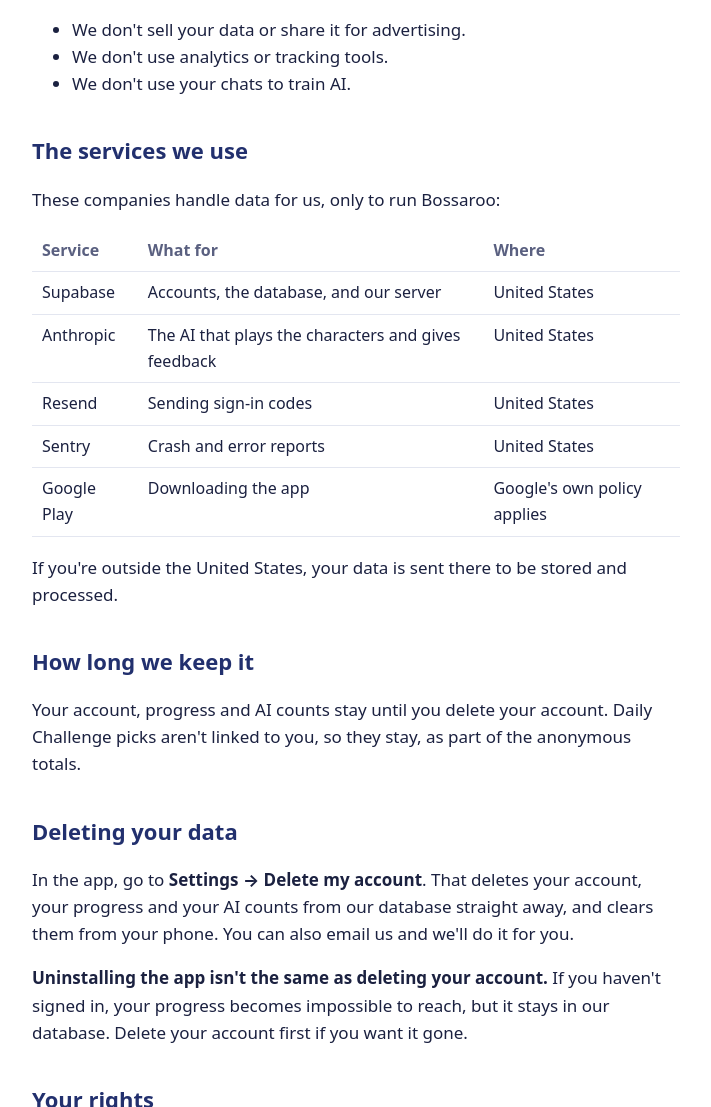
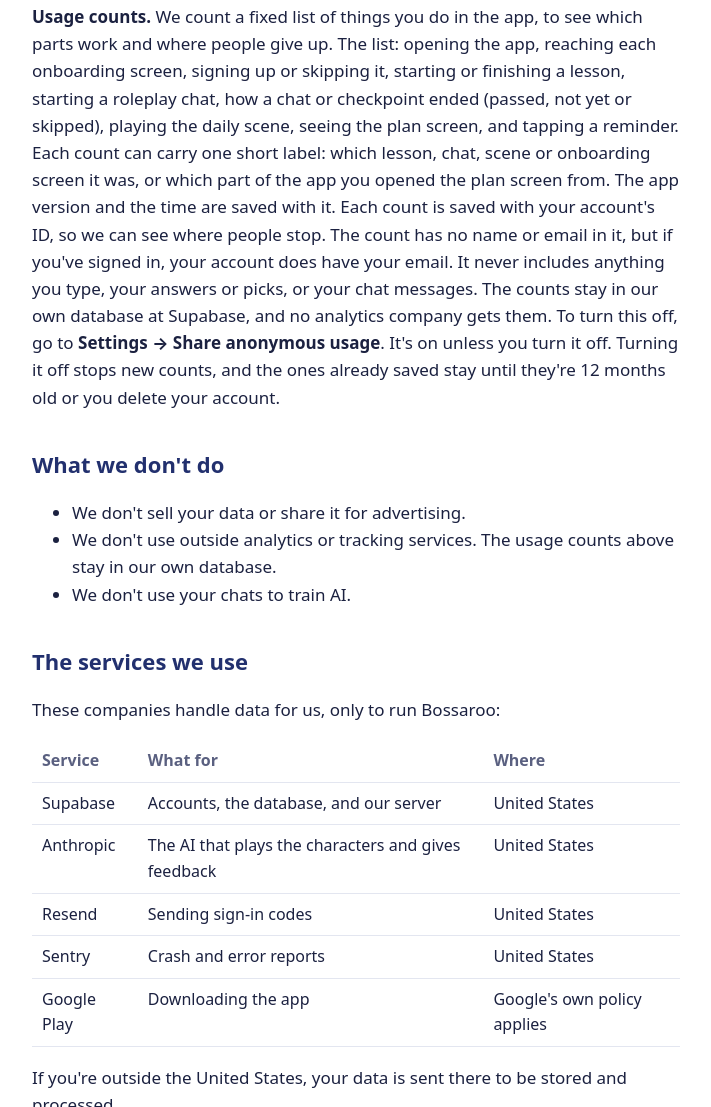
Before and after one commit to james52lawson/bossaroo-site, a plain HTML site: page privacy/index.html in a window 1280 px wide. Shown: the part 1693-2800 px from the top of the page, without its empty margins (284-995 px from the left). Drawn offline with Linux system fonts and the light colour scheme.

Commit message:
Usage counts: step 17, the privacy policy v0.4, not published (spec #315)
Co-Authored-By: Claude Fable 5.2 <noreply@anthropic.com>

```diff
--- a/privacy/index.html
+++ b/privacy/index.html
@@ -35,6 +35,7 @@
     <li>You can use Bossaroo without giving us your name or your email.</li>
     <li>We save your progress so you don't lose it.</li>
     <li>What you type in a roleplay is sent to an AI to write the replies and your feedback. We don't keep it.</li>
+    <li>We count a few things you do in the app, such as finishing a lesson, to see where people stop. You can turn that off in Settings.</li>
     <li>We don't sell your data, show ads, or track you across other apps.</li>
     <li>You can delete your account, and everything saved with it, from Settings.</li>
   </ul>
@@ -52,11 +53,12 @@
   <p><strong>What stays on your phone.</strong> Your answers in the first few onboarding screens, your Manager Snapshot and your reminder time never leave your phone. Daily reminders are scheduled on your phone too: we don't send push notifications from a server.</p>
   <p><strong>Technical logs.</strong> The services we use keep standard records, such as IP addresses and the times of requests, to keep things secure and running.</p>
   <p><strong>Crash reports.</strong> If the app crashes or hits an error, a report goes to Sentry, our error-reporting service, with your device model, your OS version, the app version and what went wrong in the code. It never includes anything from a roleplay chat or anything you typed, and we don't keep your IP address with it.</p>
+  <p><strong>Usage counts.</strong> We count a fixed list of things you do in the app, to see which parts work and where people give up. The list: opening the app, reaching each onboarding screen, signing up or skipping it, starting or finishing a lesson, starting a roleplay chat, how a chat or checkpoint ended (passed, not yet or skipped), playing the daily scene, seeing the plan screen, and tapping a reminder. Each count can carry one short label: which lesson, chat, scene or onboarding screen it was, or which part of the app you opened the plan screen from. The app version and the time are saved with it. Each count is saved with your account's ID, so we can see where people stop. The count has no name or email in it, but if you've signed in, your account does have your email. It never includes anything you type, your answers or picks, or your chat messages. The counts stay in our own database at Supabase, and no analytics company gets them. To turn this off, go to <strong>Settings → Share anonymous usage</strong>. It's on unless you turn it off. Turning it off stops new counts, and the ones already saved stay until they're 12 months old or you delete your account.</p>
 
   <h2>What we don't do</h2>
   <ul>
     <li>We don't sell your data or share it for advertising.</li>
-    <li>We don't use analytics or tracking tools.</li>
+    <li>We don't use outside analytics or tracking services. The usage counts above stay in our own database.</li>
     <li>We don't use your chats to train AI.</li>
   </ul>
 
@@ -73,11 +75,11 @@
   <p>If you're outside the United States, your data is sent there to be stored and processed.</p>
 
   <h2>How long we keep it</h2>
-  <p>Your account, progress and AI counts stay until you delete your account. Daily Challenge picks aren't linked to you, so they stay, as part of the anonymous totals.</p>
+  <p>Your account, progress and AI counts stay until you delete your account. Usage counts are deleted after 12 months, or sooner if you delete your account. Daily Challenge picks aren't linked to you, so they stay, as part of the anonymous totals.</p>
 
   <h2>Deleting your data</h2>
-  <p>In the app, go to <strong>Settings → Delete my account</strong>. That deletes your account, your progress and your AI counts from our database straight away, and clears them from your phone. You can also email us and we'll do it for you.</p>
-  <p><strong>Uninstalling the app isn't the same as deleting your account.</strong> If you haven't signed in, your progress becomes impossible to reach, but it stays in our database. Delete your account first if you want it gone.</p>
+  <p>In the app, go to <strong>Settings → Delete my account</strong>. That deletes your account, your progress and your AI counts from our database straight away, and clears them from your phone. Your usage counts are deleted from our database at the same time. You can also email us and we'll do it for you.</p>
+  <p><strong>Uninstalling the app isn't the same as deleting your account.</strong> If you haven't signed in, your progress becomes impossible to reach, but it stays in our database. So do your usage counts, until they're 12 months old. Delete your account first if you want them gone.</p>
 
   <h2>Your rights</h2>
   <p>You can ask us for a copy of your data, to correct it, or to delete it, by emailing <a href="mailto:privacy@bossaroo.com">privacy@bossaroo.com</a>. We'll answer within 30 days. If you're not happy with how we handled it, you can complain to the <a href="https://www.priv.gc.ca/">Office of the Privacy Commissioner of Canada</a>.</p>
```
